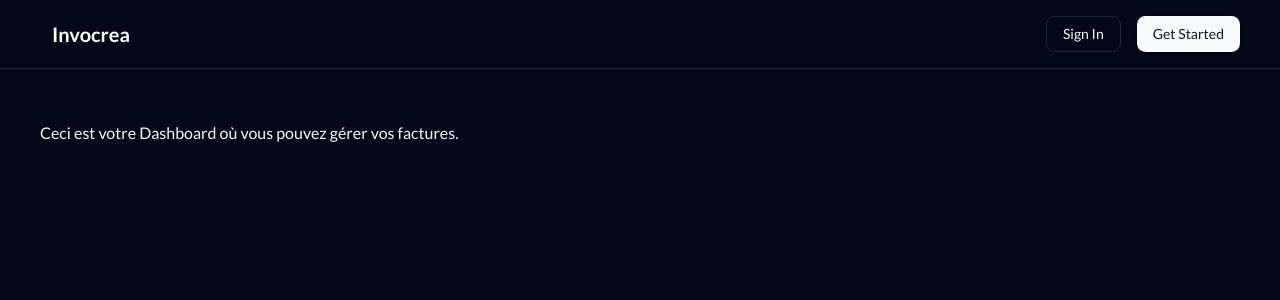
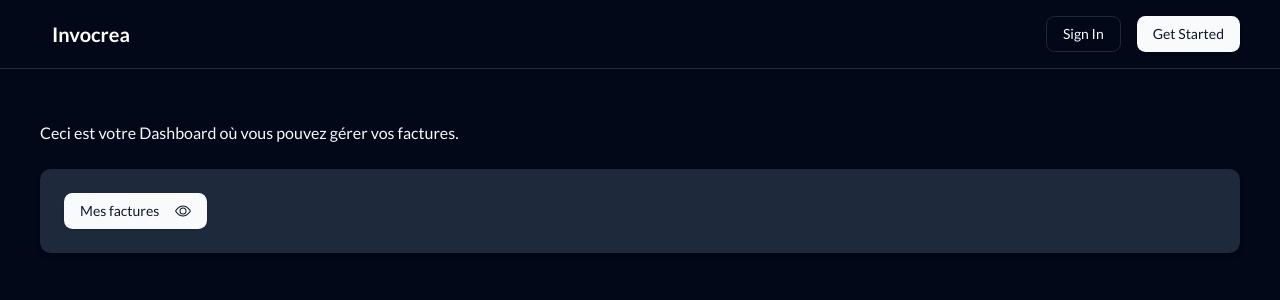
Before and after one commit to NunoFernandesSa/invocrea-app, a Next.js app: page /dashboard in a window 1280 px wide. Shown: the top 300 px of the page. Built offline with nearby package versions, Linux system fonts and the light colour scheme; no server answers.

Commit message:
feat: Enhance DashboardPage with invoice link and improved layout

```diff
--- a/src/app/dashboard/page.tsx
+++ b/src/app/dashboard/page.tsx
@@ -1,12 +1,22 @@
 import Container from "@/src/components/common/Container";
 import UserWelcome from "@/src/components/features/dashboard/UserWelcome";
+import { Button } from "@/src/components/shadcn/ui/button";
+import { Card } from "@/src/components/shadcn/ui/card";
+import Link from "next/link";
+import { BsEye } from "react-icons/bs";
 
 export default async function DashboardPage(): Promise<JSX.Element> {
   return (
     <Container>
       <UserWelcome text="Ceci est votre Dashboard où vous pouvez gérer vos factures." />
 
-      <div className="mt-10"></div>
+      <div className="md:p-6 p-2 rounded-lg shadow-md mt-6 bg-accent">
+        <Link href="/dashboard/invoice" className="text-primary underline">
+          <Button variant={"default"}>
+            Mes factures <BsEye className="ml-2" />
+          </Button>
+        </Link>
+      </div>
     </Container>
   );
 }
```
